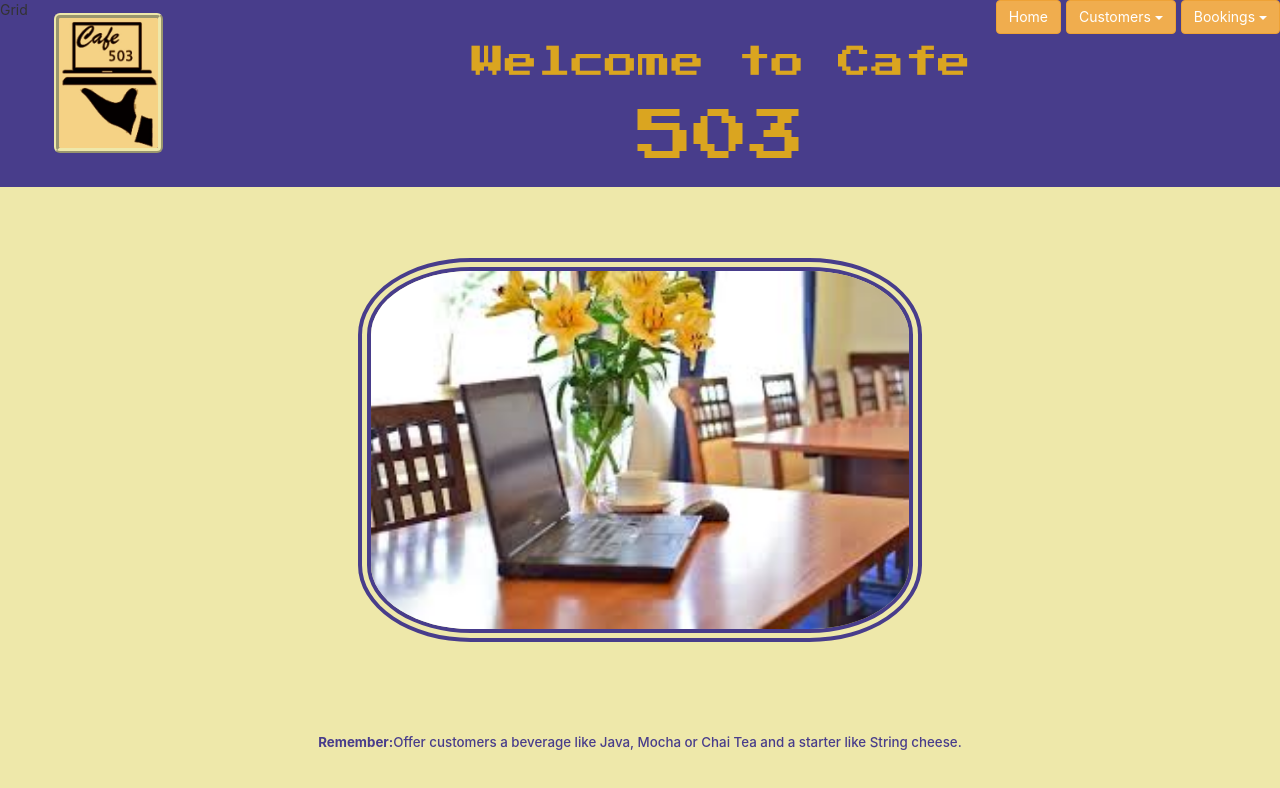
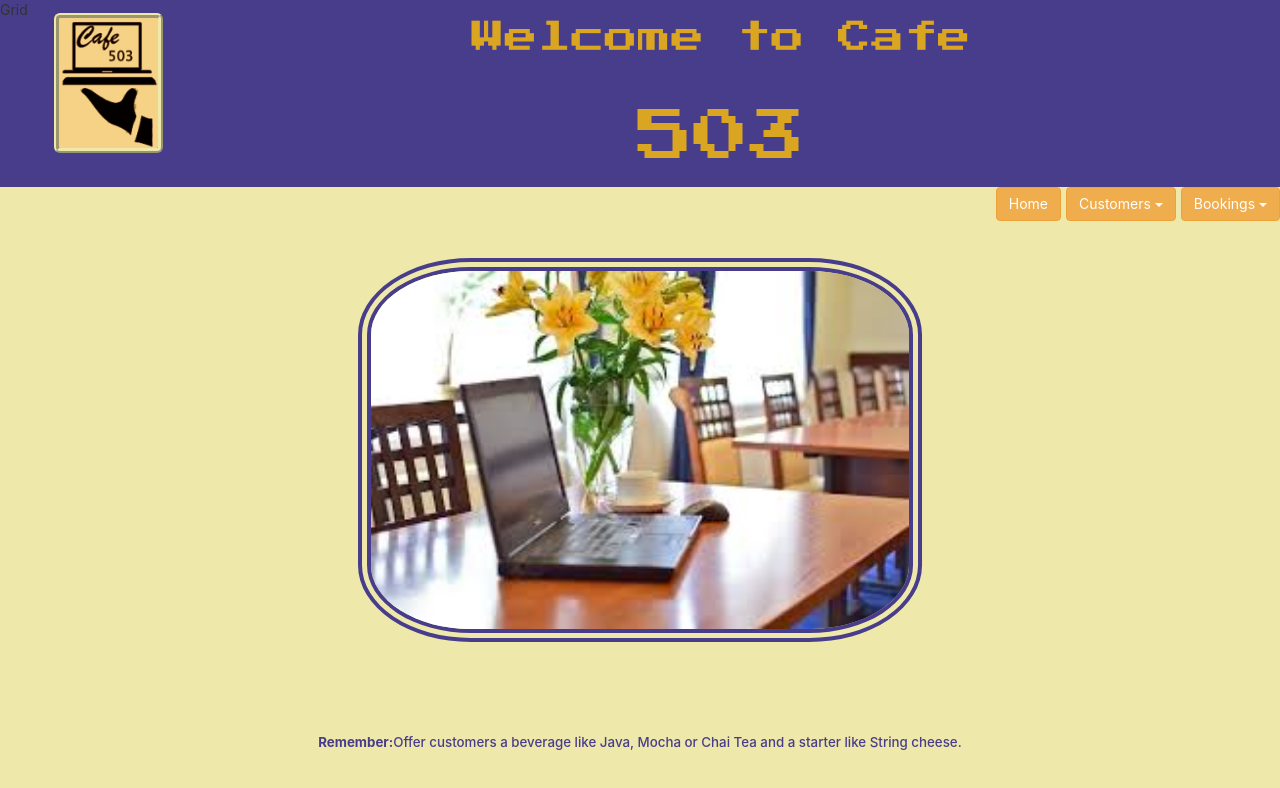
Before and after one commit to ShanzyHolm/Restaurant_Java_Project_FrontEnd, a React (Create React App) app in the folder restaurant_front/: page / in a window 1280 px wide. Shown: the top 788 px of the page. Built offline with nearby package versions, Linux system fonts and the light colour scheme.

Commit message:
fix home styling

```diff
--- a/restaurant_front/src/index.css
+++ b/restaurant_front/src/index.css
@@ -33,7 +33,7 @@ header {
 .buttons {
   position: fixed;
   right: 0;
-  top: 0;
+  top: 140pt;
 }
 
 .header-grid {
@@ -42,7 +42,7 @@ header {
 
 h1 {
   font-size: 25pt;
-  top: 25px;
+  top: 40px;
   display: -webkit-flex;
   display:         flex;
   -webkit-align-items: center;
@@ -50,7 +50,7 @@ h1 {
   -webkit-justify-content: center;
   justify-content: center;
   color: goldenrod;
-  position: relative;
+  /* position: relative; */
   font-family: 'Press Start 2P', cursive;
 }
 
```
